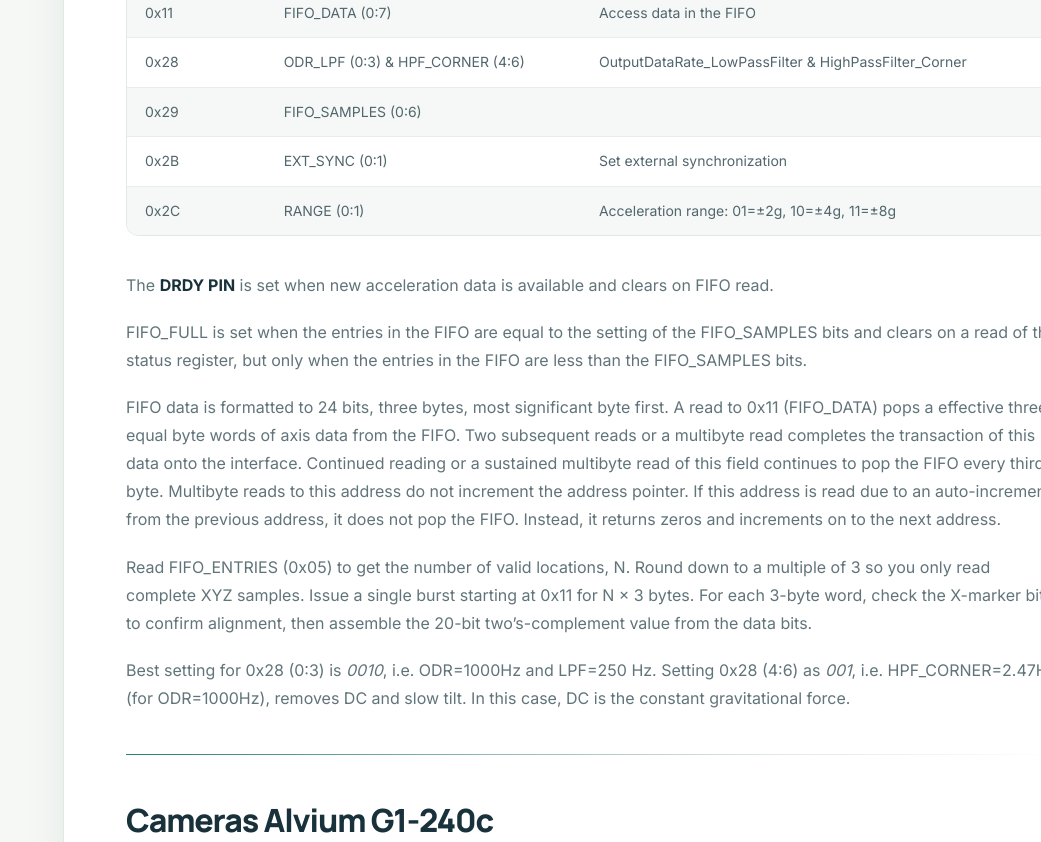
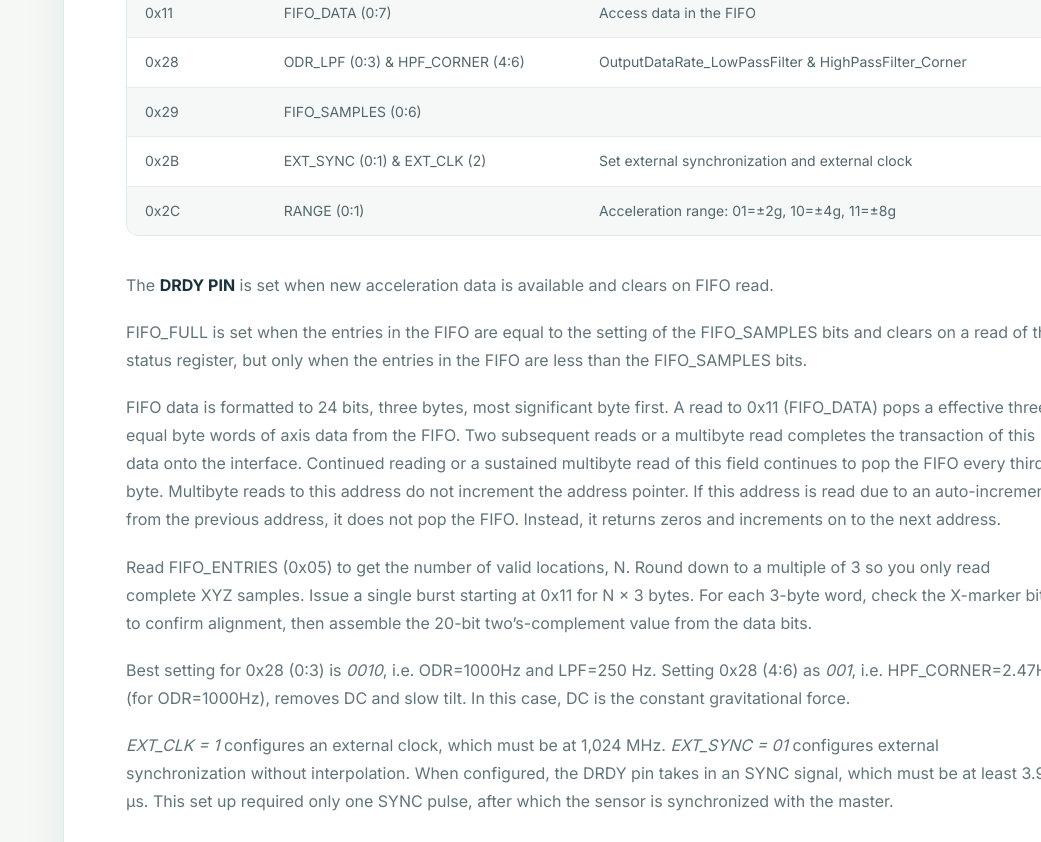
Before and after one commit to EcoNetLab/econetlab.github.io, a plain HTML site: page lab.html in a window 1280 px wide. Shown: the part 2940-3782 px from the top of the page, without its empty margins (239-1280 px from the left). Drawn offline with nearby package versions, Linux system fonts and the light colour scheme.

Commit message:
add SYNC option to accelerometer

```diff
--- a/lab.html
+++ b/lab.html
@@ -368,8 +368,8 @@
                     </tr>
                     <tr>
                         <td>0x2B</td>
-                        <td>EXT_SYNC (0:1)</td>
-                        <td>Set external synchronization</td>
+                        <td>EXT_SYNC (0:1) & EXT_CLK (2)</td>
+                        <td>Set external synchronization and external clock</td>
                     </tr>
                     <tr>
                         <td>0x2C</td>
@@ -392,6 +392,9 @@
             <p>
                 Best setting for 0x28 (0:3) is <i>0010</i>, i.e. ODR=1000Hz and LPF=250 Hz.
                 Setting 0x28 (4:6) as <i>001</i>, i.e. HPF_CORNER=2.47Hz (for ODR=1000Hz), removes DC and slow tilt. In this case, DC is the constant gravitational force.
+            </p>
+            <p>
+                <i>EXT_CLK = 1</i> configures an external clock, which must be at 1,024 MHz. <i>EXT_SYNC = 01</i> configures external synchronization without interpolation. When configured, the DRDY pin takes in an SYNC signal, which must be at least 3.91 µs. This set up required only one SYNC pulse, after which the sensor is synchronized with the master.
             </p>
 
         <hr>
```
